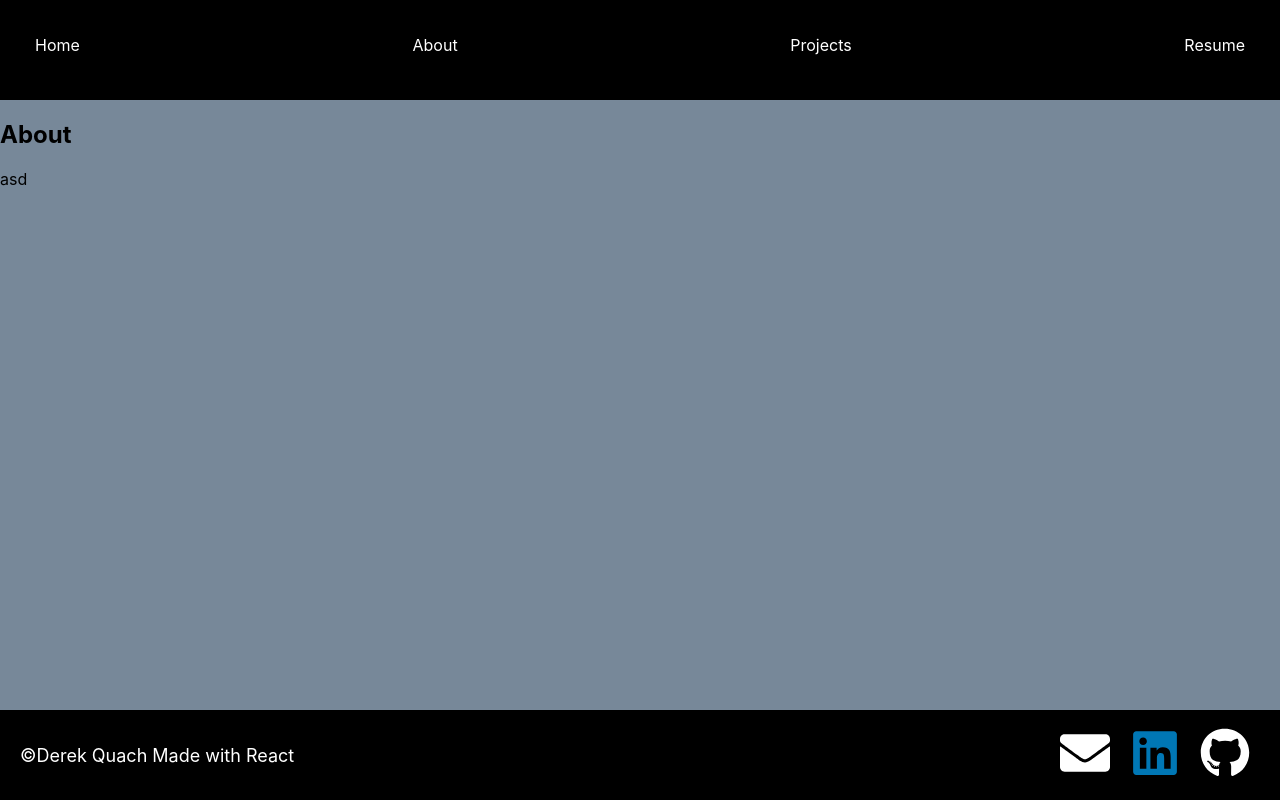
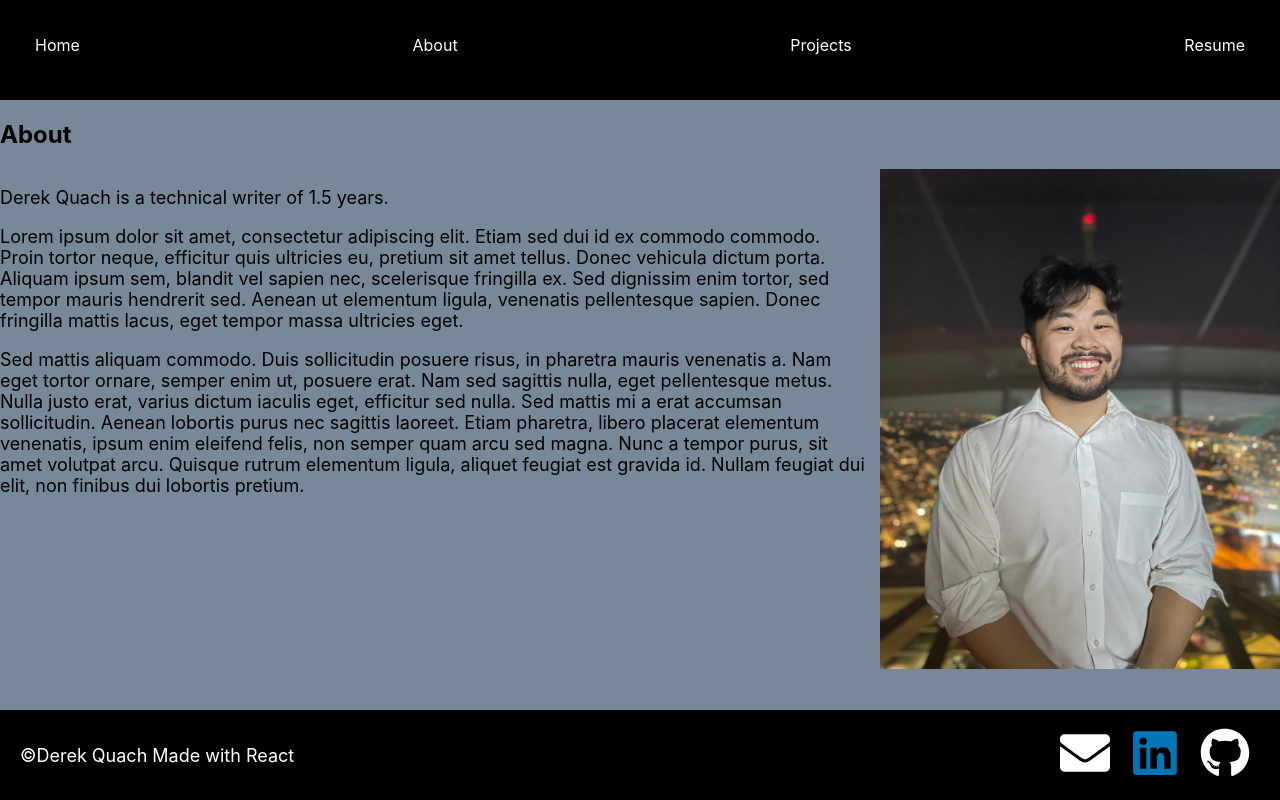
Before and after one commit to dnqUW/portfolio, a React (Create React App) app: page /about in a window 1280 px wide. Built offline with nearby package versions, Linux system fonts and the light colour scheme.

Commit message:
added text and photo to about

```diff
--- a/public/index.html
+++ b/public/index.html
@@ -5,10 +5,12 @@
     <link rel="icon" href="%PUBLIC_URL%/favicon.ico" />
     <meta name="viewport" content="width=device-width, initial-scale=1" />
     <meta name="theme-color" content="#000000" />
+    <meta name="author" content="Derek Quach" />
     <meta
       name="description"
-      content="Web site created using create-react-app"
+      content="Derek Quach's portfolio. Contains his about, projects, and, resume."
     />
+
     <link rel="apple-touch-icon" href="%PUBLIC_URL%/logo192.png" />
     <!--
       manifest.json provides metadata used when your web app is installed on a
@@ -24,7 +26,7 @@
       work correctly both with client-side routing and a non-root public URL.
       Learn how to configure a non-root public URL by running `npm run build`.
     -->
-    <title>React App</title>
+    <title>Derek Quach's Portfolio</title>
   </head>
   <body>
     <noscript>You need to enable JavaScript to run this app.</noscript>
--- /dev/null
+++ b/src/css/about.css
@@ -0,0 +1,14 @@
+.headshot{
+    height: 500px;
+    width: 400px;
+    margin-left: 15px;
+}
+
+.about-container {
+    display: flex;
+
+}
+
+.about-text p {
+    font-size: large;
+}
--- a/src/pages/about.js
+++ b/src/pages/about.js
@@ -1,14 +1,33 @@
 import Navbar from "../components/navbar.js";
 import Footer from "../components/footer.js";
+import "../css/about.css"
 
 export default function About() {
     return (
         <section>
             <Navbar />
             <h1>About</h1>
-            <div>
-                <p1>asd</p1>
+            <div className="about-container">
+                <div className="about-text">
+                    <p>Derek Quach is a technical writer of 1.5 years.</p>
+                    <p>Lorem ipsum dolor sit amet, consectetur adipiscing elit. Etiam sed dui id ex commodo commodo. Proin tortor neque,
+                        efficitur quis ultricies eu, pretium sit amet tellus. Donec vehicula dictum porta. Aliquam ipsum sem, blandit vel sapien nec,
+                        scelerisque fringilla ex. Sed dignissim enim tortor, sed tempor mauris hendrerit sed. Aenean ut elementum ligula, venenatis
+                        pellentesque sapien. Donec fringilla mattis lacus, eget tempor massa ultricies eget.
+                    </p>
+                    <p>
+                    Sed mattis aliquam commodo. Duis sollicitudin posuere risus, in pharetra mauris venenatis a. Nam eget tortor ornare, semper enim ut,
+                    posuere erat. Nam sed sagittis nulla, eget pellentesque metus. Nulla justo erat, varius dictum iaculis eget, efficitur sed nulla. Sed
+                    mattis mi a erat accumsan sollicitudin. Aenean lobortis purus nec sagittis laoreet. Etiam pharetra, libero placerat elementum venenatis,
+                    ipsum enim eleifend felis, non semper quam arcu sed magna. Nunc a tempor purus, sit amet volutpat arcu. Quisque rutrum elementum ligula,
+                    aliquet feugiat est gravida id. Nullam feugiat dui elit, non finibus dui lobortis pretium.
+                    </p>
+                </div>
+                <div>
+                    <img src="./img/derek-quach-headshot.png" alt="derek quach headshot" className="headshot"/>
+                </div>
             </div>
+
             <Footer />
         </section>
     );
```
Also changed, not shown: public/img/derek-quach-headshot.png (added), 1 other file (tests, documents, lock files or other folders).
